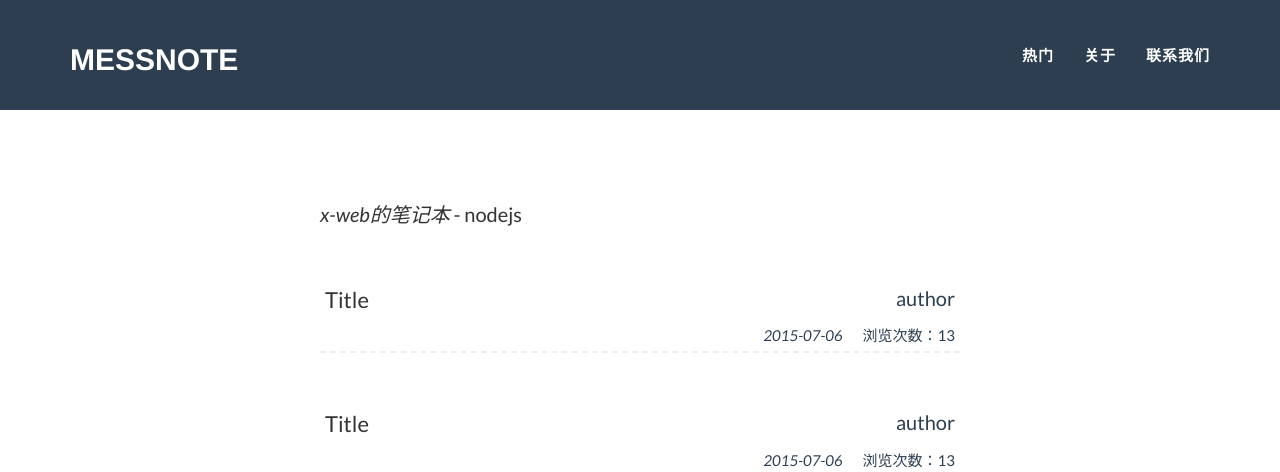
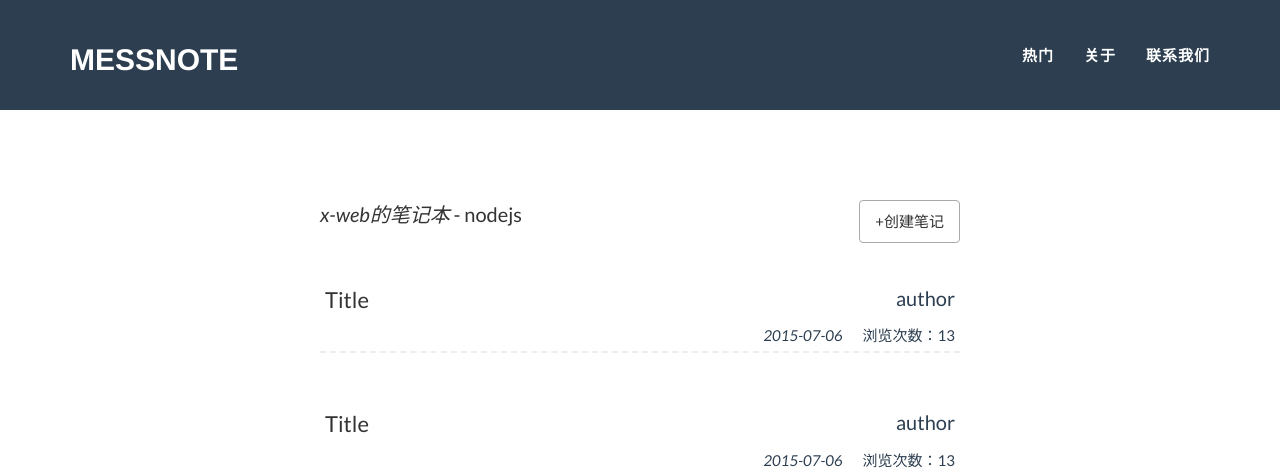
Before and after one commit to muxfe/webE, a Python web app: template template/notebook.html in a window 1280 px wide. Shown: the top 472 px of the page. Run offline with Jinja, Linux system fonts and the light colour scheme; the template is opened without the code that fills it, so the values that code supplies are empty.

Commit message:
create note btn

```diff
--- a/template/notebook.html
+++ b/template/notebook.html
@@ -38,6 +38,9 @@
         section .notelist .noteitem > div + div {margin-top: 10px;}
         section .notelist .noteitem > div span a {color:#333;font-size:22px;}
         section .notelist .noteitem span a:hover {color:#777;text-decoration: none;}
+
+        section > a {color:#333 !important;border: 1px solid #aaa !important;}
+        section > a:hover {color:#333 !important;text-decoration: none;cursor: pointer;background-color: #ffe;font-weight: bold;}
     </style>
 
 </head>
@@ -83,6 +86,7 @@
 
     <section>
         <span class="notebook"><em>x-web的笔记本</em> - nodejs</span>
+        <a class="btn pull-right" href="/note_edit.html">+创建笔记</a>
         <div class="notelist">
             <div class="noteitem">
                 <div class="row">
```
